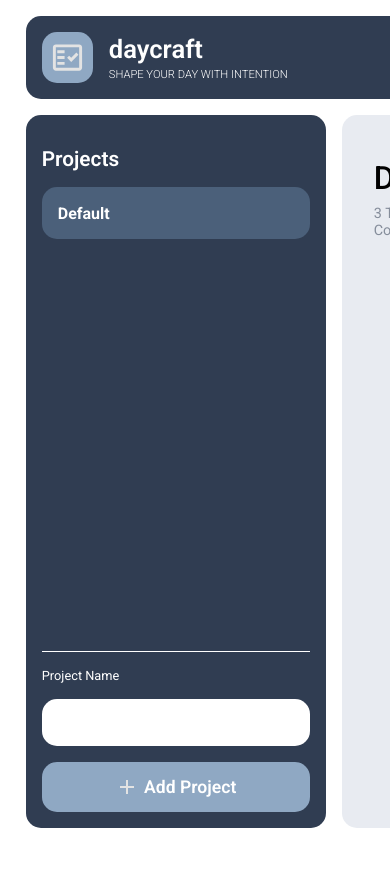
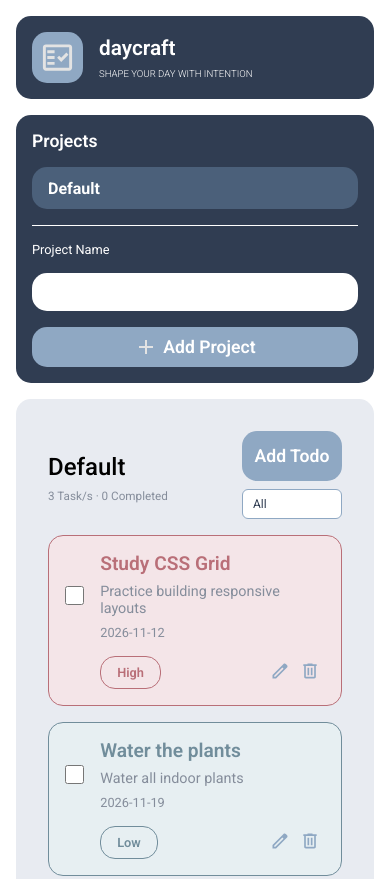
Before and after one commit to alexisjhay/todo-list, a website built with webpack: page src/template.html in a window 390 px wide. Shown: the top 879 px of the page. Before the commit the page ends 844 px from the top, so only its background shows below. Built offline with nearby package versions, Linux system fonts and the light colour scheme.

Commit message:
feat: add responsive layout

```diff
--- a/src/style.css
+++ b/src/style.css
@@ -49,12 +49,12 @@
 
 .container {
 	display: grid;
-	height: 100vh;
+	min-height: 100vh;
 	grid-template-columns: 300px 1fr;
 	grid-template-rows: auto 1fr;
 	padding: 1rem;
 	gap: 1rem;
-	width: min(1600px, 95%);
+	width: min(1600px, 100%);
 	margin: 0 auto;
 }
 
@@ -89,20 +89,21 @@
 }
 
 .logo-title {
-	font-size: 1.6rem;
+	font-size: clamp(1.3rem, 3vw, 1.6rem);
 	font-weight: 600;
 	color: var(--card);
 }
 
 .logo-subtitle {
-	font-size: 0.7rem;
+	font-size: 0rem;
+	font-size: clamp(0.6rem, 1vw, 0.7rem);
 	font-weight: 300;
 	color: var(--card);
 }
 
 .filter-select {
 	appearance: none;
-	width: 150px;
+	width: clamp(100px, 10vw, 150px);
 	padding: 7px 10px;
 	border: 1px solid #8fa8c3;
 	border-radius: 6px;
@@ -122,16 +123,15 @@
 .sidebar {
 	background-color: var(--sidebar);
 	border-radius: var(--border-radius);
-	display: grid;
-	grid-template-rows: 1fr auto;
+
 	padding: 1rem;
 	gap: 1rem;
-	max-height: 100vh;
 }
 
 .sidebar-header {
 	color: var(--card);
-	font-size: 1.3rem;
+
+	font-size: clamp(1.1rem, 3vw, 1.3rem);
 	font-weight: 600;
 	margin-top: 1rem;
 }
@@ -227,25 +227,28 @@ ul li:hover,
 	display: flex;
 	flex-direction: column;
 	gap: 1rem;
-	overflow: hidden;
 }
 
 .main-header {
 	display: grid;
 	grid-template-columns: 1fr auto;
 	align-items: end;
-	row-gap: 0.5rem;
+	gap: 0.5rem;
 }
 
 .main-header .project-title {
 	font-weight: 500;
 }
 
+.project-title {
+	font-size: clamp(1.5rem, 3vw, 2rem);
+}
+
 .main-header .task-length {
 	grid-row: 2 / 3;
 	grid-column: 1 / 2;
 	color: var(--secondary-text);
-	font-size: 0.9rem;
+	font-size: clamp(0.6rem, 3vw, 0.9rem);
 }
 
 .task-length {
@@ -254,7 +257,7 @@ ul li:hover,
 
 .main-header .add-todo {
 	height: 50px;
-	width: 150px;
+	width: clamp(100px, 10vw, 150px);
 	background-color: var(--primary);
 	color: var(--card);
 	font-size: 1.1rem;
@@ -273,8 +276,9 @@ ul li:hover,
 
 .main-body {
 	flex-grow: 1;
-	display: grid;
-	grid-template-rows: repeat(auto-fill, minmax(100px, 1fr));
+	display: flex;
+	flex-direction: column;
+
 	gap: 1rem;
 	height: 100%;
 	overflow-y: auto;
@@ -387,8 +391,8 @@ ul li:hover,
 /* TODO FORM */
 
 .todo-form-container {
-	position: absolute;
-	top: 0;
+	position: fixed;
+	inset: 0;
 	width: 100%;
 	height: 100%;
 	z-index: 99;
@@ -403,9 +407,10 @@ ul li:hover,
 }
 
 .todo-form {
-	display: grid;
-	grid-template-columns: repeat(auto-fit, minmax(400px, 1fr));
-	align-items: center;
+	display: flex;
+	flex-direction: column;
+	width: min(600px, 80%);
+
 	gap: 1rem;
 	background-color: var(--card);
 	padding: 2rem;
@@ -425,6 +430,7 @@ select {
 	padding: 0.5rem;
 	border-radius: 10px;
 	border: 1px solid var(--primary);
+	min-width: 0;
 }
 
 .todo-add,
@@ -441,3 +447,54 @@ select {
 .todo-add {
 	margin-top: 2rem;
 }
+
+/* RESPONSIVE */
+
+@media screen and (max-width: 768px) {
+	.container {
+		grid-template-columns: 1fr;
+		grid-template-rows: auto auto 1fr;
+	}
+
+	.header {
+		grid-column: 1 / 2;
+	}
+
+	.sidebar {
+		right: 15px;
+		top: 120px;
+		gap: 0;
+	}
+	.sidebar-header {
+		margin-top: 0;
+	}
+
+	.project-list li,
+	#project-input {
+		padding: 0.7rem 1rem;
+	}
+
+	.add-project {
+		height: 40px;
+	}
+
+	.main-body {
+		overflow: initial;
+	}
+	.card {
+		grid-template-columns: auto 1fr;
+		grid-auto-rows: auto;
+	}
+	.card-status {
+		grid-column: 2 / 3;
+		gap: 0;
+		flex-direction: row;
+		justify-content: space-between;
+	}
+
+	.card-status div {
+		display: flex;
+		align-items: center;
+		justify-content: center;
+	}
+}
```
